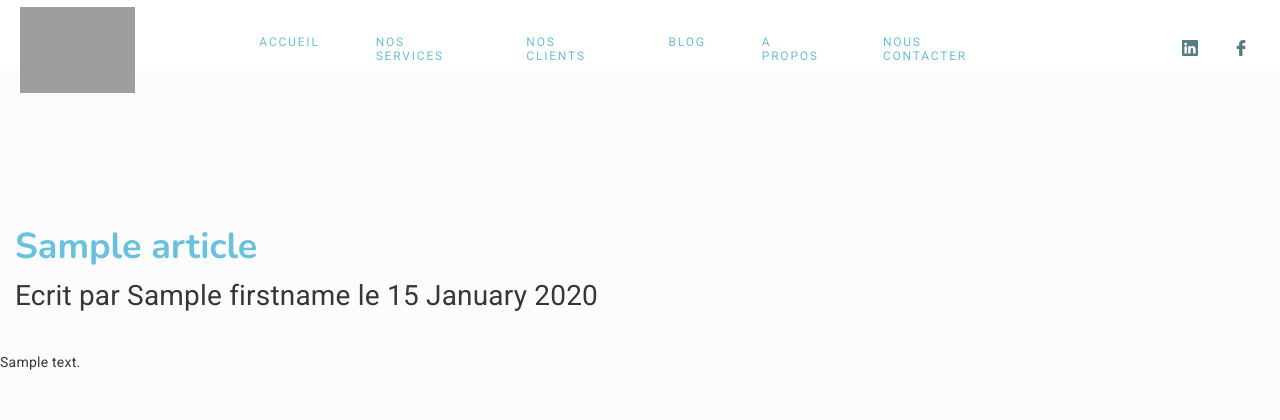
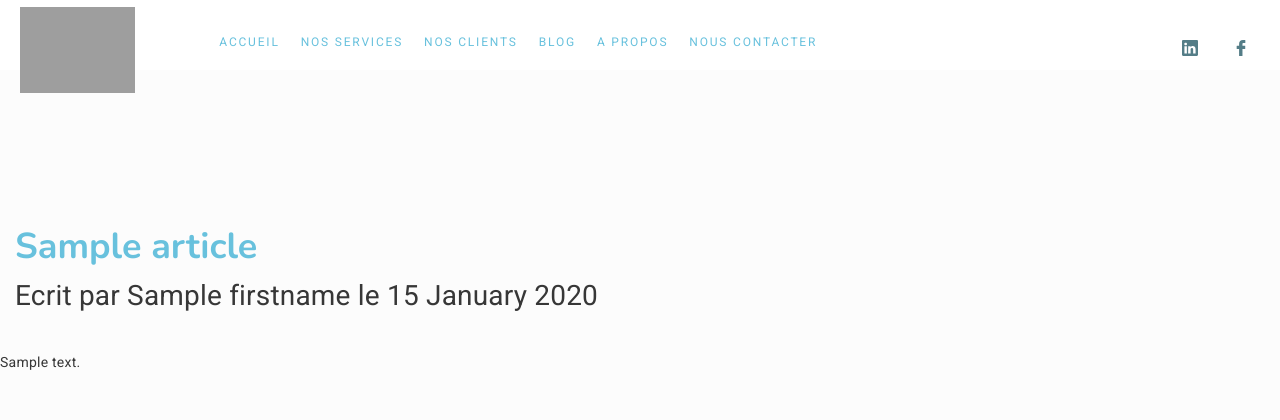
Before and after one commit to Delphine-C/Formation_projet5, a Symfony app: template templates/article.html.twig in a window 1280 px wide. Shown: the top 420 px of the page. Run offline with Twig, Linux system fonts and the light colour scheme; the template is opened without the code that fills it: most values are stand-ins (such as "Sample title", 1, 10 or a date in 2020); some libraries are stand-ins or nearby versions; grey boxes are pictures that could not be loaded.

Commit message:
fix nav responsiv v2

```diff
--- a/public/CSS/base.css
+++ b/public/CSS/base.css
@@ -441,3 +441,8 @@ footer nav a:hover {
         padding-left: 0;
     }
 }
+@media screen and (max-width: 1282px) {
+    .nav-link {
+        margin-right: 15px;
+    }
+}
--- a/templates/base.html.twig
+++ b/templates/base.html.twig
@@ -12,42 +12,49 @@
     <header>
         <div class="row d-flex align-items-start " id="header-main">
             <!-- Logo -->
+            <div class="row col-12 d-lg-none">
                 <div class="order-1 order-lg-0 col-auto col-10 col-lg-2 text-center text-lg-left" id="logo-nav">
                     <img src="{{ asset('images/logo-small-color-svg.svg') }}" alt="Logo de cocorico agence digitale" width="115px">
                 </div>
                 <!-- Nav -->
-            <div class=" order-0 order-lg-1 col-lg-8 col-sm-1 col-md-1 col-2" id="div-nav">
-                <nav class="navbar navbar-expand-lg navbar-light">
-                    <button class="navbar-toggler " type="button" data-toggle="collapse"
+                <nav class=" order-0 col-md-1 col-1 navbar navbar-expand-lg navbar-light text-left ">
+                    <button class="navbar-toggler" type="button" data-toggle="collapse"
                             data-target="#navbarSupportedContent" aria-controls="navbarSupportedContent"
                             aria-expanded="false" aria-label="Toggle navigation">
                         <span class="navbar-toggler-icon"></span>
                     </button>
+                </nav>
+            </div>
+            <div class="order-1 order-lg-0 col-auto col-10 col-lg-2 text-center text-lg-left d-none d-lg-inline-block" id="logo-nav">
+                <img src="{{ asset('images/logo-small-color-svg.svg') }}" alt="Logo de cocorico agence digitale" width="115px">
+            </div>
+            <div class="order-lg-1 col-lg-8  col-4 pl-0 pr-0 " id="div-nav">
+                <nav class="navbar navbar-expand-lg navbar-light text-left ">
                     <div class="collapse navbar-collapse" id="navbarSupportedContent">
-                        <ul class="navbar-nav mr-auto">
+                        <ul class="navbar-nav mr-auto col-12">
                             <li class="nav-item active">
                                 <a class="nav-link" href="{{ path('home_page') }}">Accueil</a>
                             </li>
                             <li class="nav-item">
-                                <a class="nav-link" href="{{ path('catalog_page') }}">Nos services</a>
+                                <a class="nav-link " href="{{ path('catalog_page') }}">Nos services</a>
                             </li>
                             <li class="nav-item">
                                 <a class="nav-link" href="{{ path('reference_page') }}">Nos clients</a>
                             </li>
                             <li class="nav-item">
-                                <a class="nav-link" href="{{ path('blog_page') }}">Blog</a>
+                                <a class="nav-link " href="{{ path('blog_page') }}">Blog</a>
                             </li>
                             <li class="nav-item">
-                                <a class="nav-link" href="{{ path('propos_page') }}">A propos</a>
+                                <a class="nav-link " href="{{ path('propos_page') }}">A propos</a>
                             </li>
                             <li class="nav-item">
                                 <a class="nav-link" href="{{ path('contact_page') }}">Nous contacter</a>
                             </li>
                             <li class="nav-item d-lg-none">
-                                <a class="nav-link" href="#"><img src="{{ asset('images/social/linkedin-logo-bleu.svg') }}"
+                                <a class="nav-link mr-0" href="#"><img src="{{ asset('images/social/linkedin-logo-bleu.svg') }}"
                                                                        class="social"
                                                                        alt="logo linkedin"></a>
-                                <a class="nav-link" href="#"><img src="{{ asset('images/social/facebook-logo-bleu.svg') }}"
+                                <a class="nav-link mr-0" href="#"><img src="{{ asset('images/social/facebook-logo-bleu.svg') }}"
                                                                        class="social"
                                                                        alt="logo facebook"></a>
                             </li>
```
Lines whose indentation alone changed are shown as unchanged.
